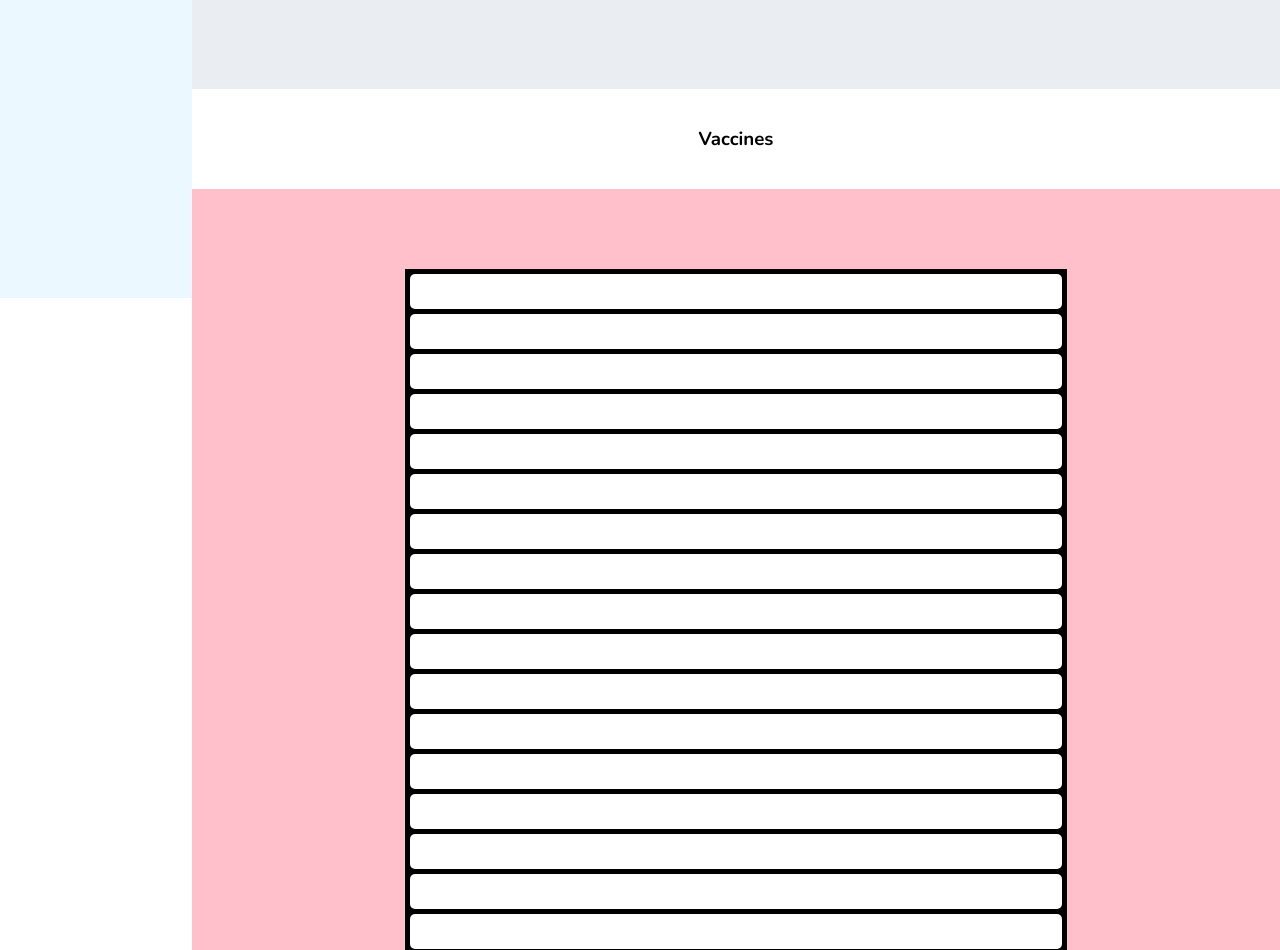
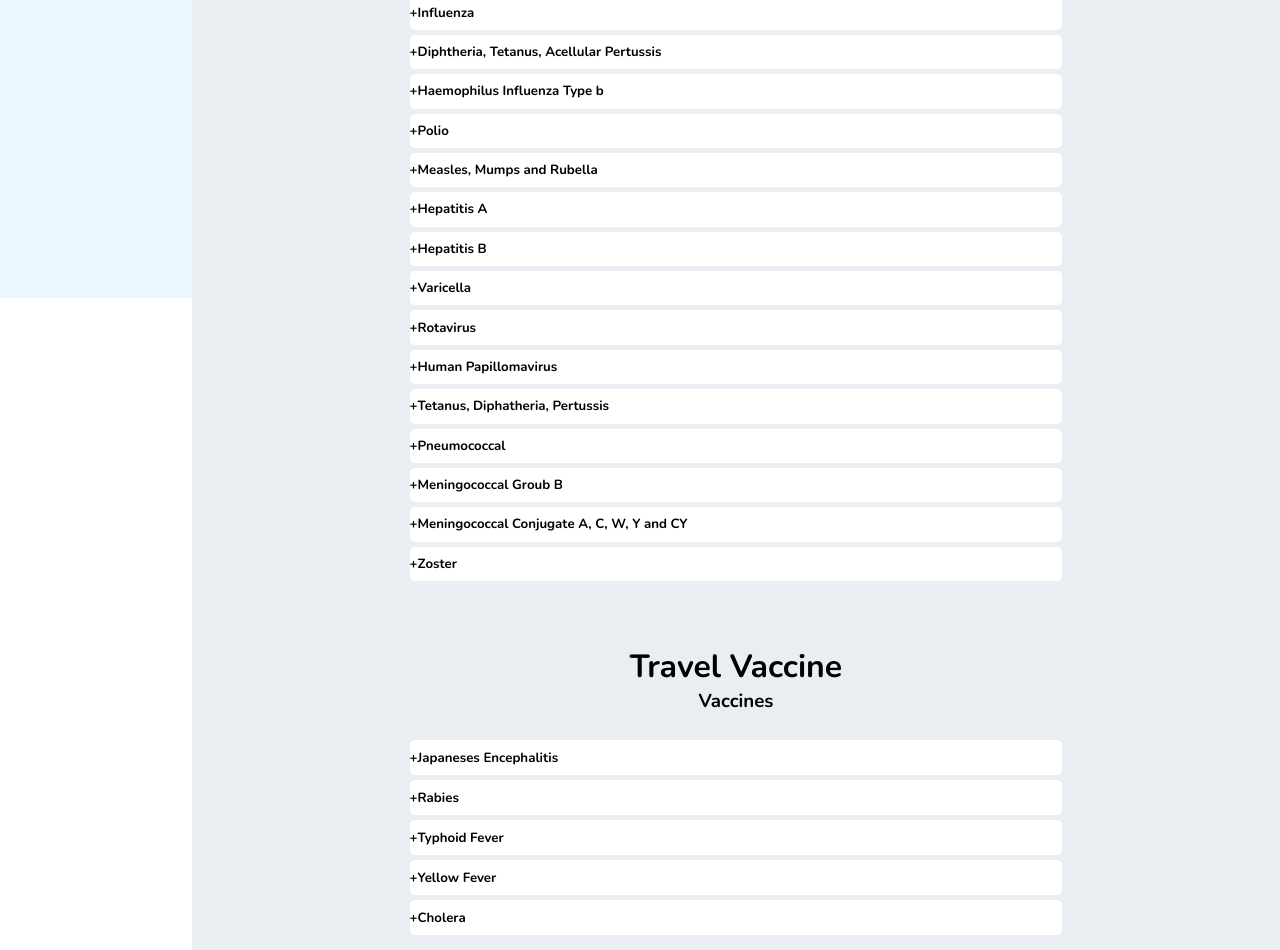
Before and after one commit to nascott94/telahealth-portal, a React (Create React App) app: page /vaccinations in a window 1280 px wide. Shown: the part 702-1652 px from the top of the page. Built offline with nearby package versions, Linux system fonts and the light colour scheme.

Commit message:
pushing for nat

```diff
--- a/src/pages/Messages.js
+++ b/src/pages/Messages.js
@@ -1,7 +1,7 @@
-import React from 'react';
-import styled from 'styled-components';
-import Navbar from '../components/homepage/Navbar';
-import Sidebar from '../components/homepage/Sidebar';
+import React from "react";
+import styled from "styled-components";
+import Navbar from "../components/homepage/Navbar";
+import Sidebar from "../components/homepage/Sidebar";
 
 const Container = styled.div`
   height: 100vh;
@@ -43,47 +43,61 @@ const MessageSidebar = styled.div`
 const MessagesContainer = styled.div`
   height: 100vh;
   width: 80%;
-  background-color: red;
+  background-color: #f6f8f8;
 `;
 
 const MessageSideBarTop = styled.div`
-  height: 20%;
-  width: 100vw;
+  height: 5%;
+  width: 100%;
   background-color: blue;
   display: flex;
+  overflow: hidden;
+`;
+
+const MessageSideBarLeft = styled.div`
+  height: 100%;
+  width: 60%;
+  display: flex;
+  background-color: white;
+  display: flex;
+  justify-content: space-around;
+  padding-right: 60px;
+`;
+
+const MessageSideBarLeftInputs = styled.div`
+  width: 60px;
+  height: 30px;
+  background-color: white;
+  border-bottom: 1px solid black;
+  display: flex;
+  justify-content: center;
+  align-items: center;
+`;
+
+const MessageSideBarRight = styled.div`
+  height: 100%;
+  width: 40%;
+  display: flex;
+  background-color: white;
+  display: flex;
+  justify-content: space-around;
+  align-items: center;
+`;
+
+const MessageSideBarMiddle = styled.div`
+  height: 10%;
+  width: 100%;
+  display: flex;
+  justify-content: center;
+  align-items: center;
   flex-direction: column;
+  background-color: #eaedf1;
 `;
 
 const MessageSideBarBottom = styled.div`
-  height: 80%;
-  width: 100vw;
-  background-color: black;
-`;
-
-const MessageSideBarOptions = styled.div`
-  height: 50%;
+  height: 85%;
   width: 100vw;
   background-color: white;
-  display: flex;
-  flex-direction: row;
-`;
-
-const Left = styled.div`
-  height: 100vh:
-  width: 50%;
-  background-color: purple;
-`;
-
-const Right = styled.div`
-  height: 100vh:
-  width: 50%;
-  background-color: green;
-`;
-
-const MessageSidebarFolderEmpty = styled.div`
-  height: 50%;
-  width: 100vw;
-  background-color: blue;
 `;
 
 const Messages = () => {
@@ -98,12 +112,24 @@ const Messages = () => {
           <RightMain>
             <MessageSidebar>
               <MessageSideBarTop>
-                <MessageSideBarOptions>
-                  <Left>test 1</Left>
-                  <Right> test 2</Right>
-                </MessageSideBarOptions>
-                <MessageSidebarFolderEmpty></MessageSidebarFolderEmpty>
+                <MessageSideBarLeft>
+                  <MessageSideBarLeftInputs>
+                    <h5>Inbox</h5>
+                  </MessageSideBarLeftInputs>
+                  <MessageSideBarLeftInputs>
+                    <h5>Filter By</h5>
+                  </MessageSideBarLeftInputs>
+                </MessageSideBarLeft>
+                <MessageSideBarRight>
+                  <h5>+</h5>
+                  <h5>+</h5>
+                  <h5>+</h5>
+                  <h5>+</h5>
+                </MessageSideBarRight>
               </MessageSideBarTop>
+              <MessageSideBarMiddle>
+                <h3>This Folder Is Empty</h3>
+              </MessageSideBarMiddle>
               <MessageSideBarBottom></MessageSideBarBottom>
             </MessageSidebar>
             <MessagesContainer></MessagesContainer>
--- a/src/pages/Vaccinations.js
+++ b/src/pages/Vaccinations.js
@@ -72,13 +72,14 @@ const RightMainBottom = styled.div`
 `;
 
 const MainTop = styled.div`
-  height: 500px;
+  height: 400px;
   width: 100%;
   background-color: #eaedf1;
   display: flex;
   margin-top: 80px;
   justify-content: center;
   overflow: hidden;
+  margin-bottom: -100px;
 `;
 
 const MainTopContainer = styled.div`
@@ -186,28 +187,28 @@ const MainTopFooter = styled.div`
 `;
 
 const MainMiddle = styled.div`
-  height: 1000px;
+  height: 700px;
   width: 100%;
-  background-color: pink;
+  background-color: #eaedf1;
   display: flex;
   flex-direction: column;
   align-items: center;
 `;
 
 const MainMiddleTop = styled.div`
-  height: 10%;
+  height: 6%;
   width: 100%;
-  background-color: white;
+  background-color: #eaedf1;
   display: flex;
   justify-content: center;
   align-items: center;
 `;
 
 const MainMiddleVacinesContainer = styled.div`
-  height: 70%;
+  height: 90%;
   width: 60%;
-  background-color: black;
-  margin-top: 80px;
+  background-color: #eaedf1;
+  margin-top: 20px;
   display: flex;
   flex-direction: column;
   padding-left: 5px;
@@ -220,12 +221,14 @@ const MainMiddleVacinesBoxes = styled.div`
   background-color: white;
   border-radius: 5px;
   margin-top: 5px;
+  display: flex;
+  align-items: center;
 `;
 
 const MainBottom = styled.div`
-  height: 500px;
+  height: 400px;
   width: 100%;
-  background-color: white;
+  background-color: #eaedf1;
   display: flex;
   justify-content: center;
   flex-direction: column;
@@ -233,9 +236,9 @@ const MainBottom = styled.div`
 `;
 
 const MainBottomTop = styled.div`
-  height: 15%;
+  height: 18%;
   width: 100%;
-  background-color: white;
+  background-color: #eaedf1;
   display: flex;
   flex-direction: column;
   justify-content: center;
@@ -245,8 +248,8 @@ const MainBottomTop = styled.div`
 const MainBottomTravelVacineContainer = styled.div`
   height: 50%;
   width: 60%;
-  background-color: black;
-  margin-top: 80px;
+  background-color: #eaedf1;
+  margin-top: 20px;
   display: flex;
   flex-direction: column;
   padding-left: 5px;
@@ -349,23 +352,70 @@ const Vaccinations = () => {
                   <h3>Vaccines</h3>
                 </MainMiddleTop>
                 <MainMiddleVacinesContainer>
-                  <MainMiddleVacinesBoxes></MainMiddleVacinesBoxes>
-                  <MainMiddleVacinesBoxes></MainMiddleVacinesBoxes>
-                  <MainMiddleVacinesBoxes></MainMiddleVacinesBoxes>
-                  <MainMiddleVacinesBoxes></MainMiddleVacinesBoxes>
-                  <MainMiddleVacinesBoxes></MainMiddleVacinesBoxes>
-                  <MainMiddleVacinesBoxes></MainMiddleVacinesBoxes>
-                  <MainMiddleVacinesBoxes></MainMiddleVacinesBoxes>
-                  <MainMiddleVacinesBoxes></MainMiddleVacinesBoxes>
-                  <MainMiddleVacinesBoxes></MainMiddleVacinesBoxes>
-                  <MainMiddleVacinesBoxes></MainMiddleVacinesBoxes>
-                  <MainMiddleVacinesBoxes></MainMiddleVacinesBoxes>
-                  <MainMiddleVacinesBoxes></MainMiddleVacinesBoxes>
-                  <MainMiddleVacinesBoxes></MainMiddleVacinesBoxes>
-                  <MainMiddleVacinesBoxes></MainMiddleVacinesBoxes>
-                  <MainMiddleVacinesBoxes></MainMiddleVacinesBoxes>
-                  <MainMiddleVacinesBoxes></MainMiddleVacinesBoxes>
-                  <MainMiddleVacinesBoxes></MainMiddleVacinesBoxes>
+                  <MainMiddleVacinesBoxes>
+                    <h5>+</h5>
+                    <h5>Covid-19</h5>
+                  </MainMiddleVacinesBoxes>
+                  <MainMiddleVacinesBoxes>
+                    <h5>+</h5>
+                    <h5>Influenza</h5>
+                  </MainMiddleVacinesBoxes>
+                  <MainMiddleVacinesBoxes>
+                    <h5>+</h5>
+                    <h5>Diphtheria, Tetanus, Acellular Pertussis</h5>
+                  </MainMiddleVacinesBoxes>
+                  <MainMiddleVacinesBoxes>
+                    <h5>+</h5>
+                    <h5>Haemophilus Influenza Type b</h5>
+                  </MainMiddleVacinesBoxes>
+                  <MainMiddleVacinesBoxes>
+                    <h5>+</h5>
+                    <h5>Polio</h5>
+                  </MainMiddleVacinesBoxes>
+                  <MainMiddleVacinesBoxes>
+                    <h5>+</h5>
+                    <h5>Measles, Mumps and Rubella</h5>
+                  </MainMiddleVacinesBoxes>
+                  <MainMiddleVacinesBoxes>
+                    <h5>+</h5>
+                    <h5>Hepatitis A</h5>
+                  </MainMiddleVacinesBoxes>
+                  <MainMiddleVacinesBoxes>
+                    <h5>+</h5>
+                    <h5>Hepatitis B</h5>
+                  </MainMiddleVacinesBoxes>
+                  <MainMiddleVacinesBoxes>
+                    <h5>+</h5>
+                    <h5>Varicella</h5>
+                  </MainMiddleVacinesBoxes>
+                  <MainMiddleVacinesBoxes>
+                    <h5>+</h5>
+                    <h5>Rotavirus</h5>
+                  </MainMiddleVacinesBoxes>
+                  <MainMiddleVacinesBoxes>
+                    <h5>+</h5>
+                    <h5>Human Papillomavirus</h5>
+                  </MainMiddleVacinesBoxes>
+                  <MainMiddleVacinesBoxes>
+                    <h5>+</h5>
+                    <h5>Tetanus, Diphatheria, Pertussis</h5>
+                  </MainMiddleVacinesBoxes>
+                  <MainMiddleVacinesBoxes>
+                    <h5>+</h5>
+                    <h5>Pneumococcal</h5>
+                  </MainMiddleVacinesBoxes>
+                  <MainMiddleVacinesBoxes>
+                    <h5>+</h5>
+                    <h5>Meningococcal Groub B</h5>
+                  </MainMiddleVacinesBoxes>
+                  <MainMiddleVacinesBoxes>
+                    <h5>+</h5>
+                    <h5>Meningococcal Conjugate A, C, W, Y and CY</h5>
+                  </MainMiddleVacinesBoxes>
+                  <MainMiddleVacinesBoxes>
+                    <h5>+</h5>
+                    <h5>Zoster</h5>
+                  </MainMiddleVacinesBoxes>
                 </MainMiddleVacinesContainer>
               </MainMiddle>
               <MainBottom>
@@ -374,11 +424,26 @@ const Vaccinations = () => {
                   <h3>Vaccines</h3>
                 </MainBottomTop>
                 <MainBottomTravelVacineContainer>
-                  <MainMiddleVacinesBoxes></MainMiddleVacinesBoxes>
-                  <MainMiddleVacinesBoxes></MainMiddleVacinesBoxes>
-                  <MainMiddleVacinesBoxes></MainMiddleVacinesBoxes>
-                  <MainMiddleVacinesBoxes></MainMiddleVacinesBoxes>
-                  <MainMiddleVacinesBoxes></MainMiddleVacinesBoxes>
+                  <MainMiddleVacinesBoxes>
+                    <h5>+</h5>
+                    <h5>Japaneses Encephalitis</h5>
+                  </MainMiddleVacinesBoxes>
+                  <MainMiddleVacinesBoxes>
+                    <h5>+</h5>
+                    <h5>Rabies</h5>
+                  </MainMiddleVacinesBoxes>
+                  <MainMiddleVacinesBoxes>
+                    <h5>+</h5>
+                    <h5>Typhoid Fever</h5>
+                  </MainMiddleVacinesBoxes>
+                  <MainMiddleVacinesBoxes>
+                    <h5>+</h5>
+                    <h5>Yellow Fever</h5>
+                  </MainMiddleVacinesBoxes>
+                  <MainMiddleVacinesBoxes>
+                    <h5>+</h5>
+                    <h5>Cholera</h5>
+                  </MainMiddleVacinesBoxes>
                 </MainBottomTravelVacineContainer>
               </MainBottom>
             </RightMainBottom>
```
